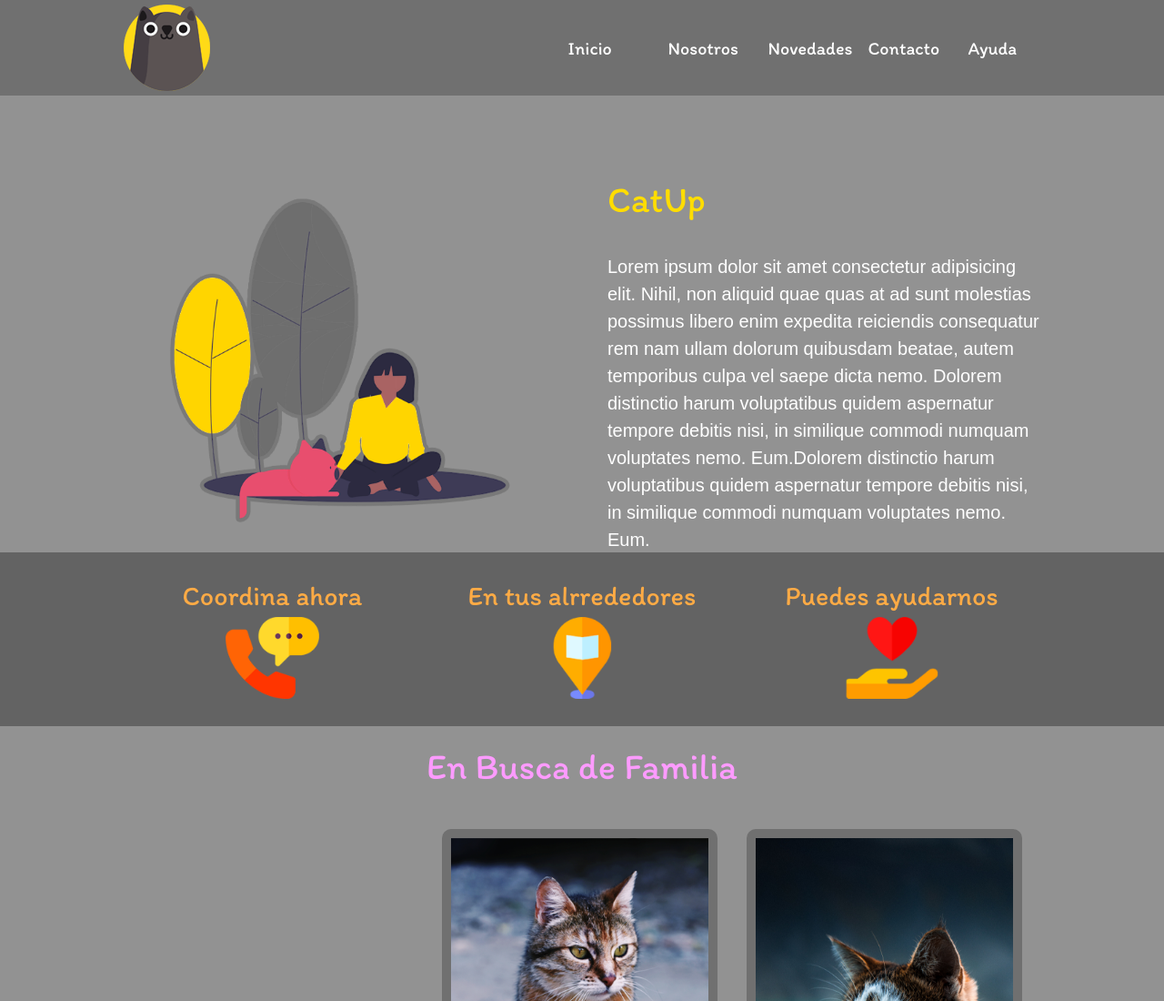
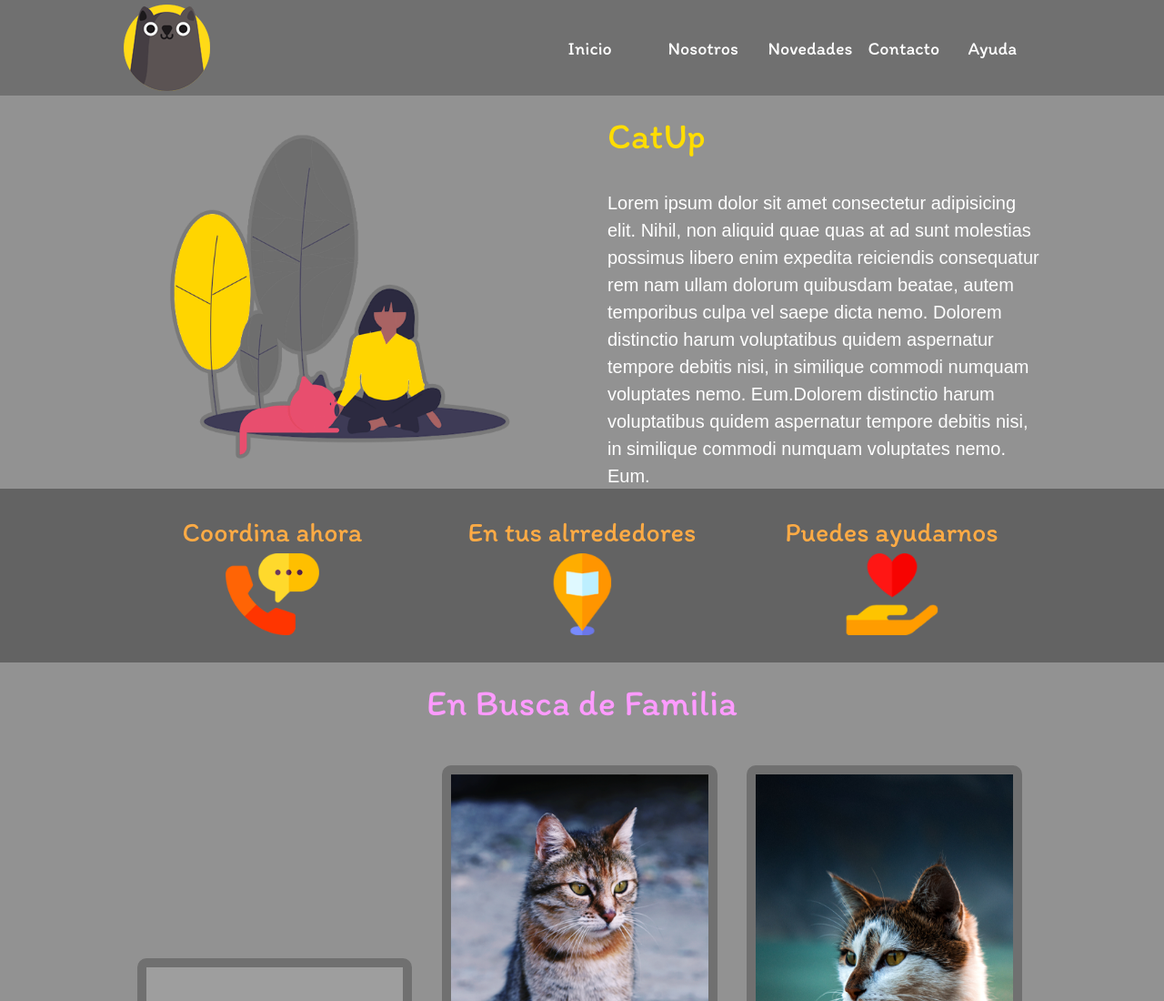
Before and after one commit to ErikLunaMoran/PreEntrega3ErikLunaMoran, a plain HTML site: page index.html in a window 1280 px wide. Shown: the top 1100 px of the page at 91% size. Drawn offline with nearby package versions, Linux system fonts and the light colour scheme; grey boxes are pictures that could not be loaded; a web font is replaced by a local one.

Commit message:
reduccion de padding-top de intro.section

```diff
--- a/css/style.css
+++ b/css/style.css
@@ -95,7 +95,7 @@ p {
 
 .intro-section {
   background-color: rgb(146, 146, 146);
-  padding-top: 8rem;
+  padding-top: 1rem;
 }
 
 .intro-titulo {
```
